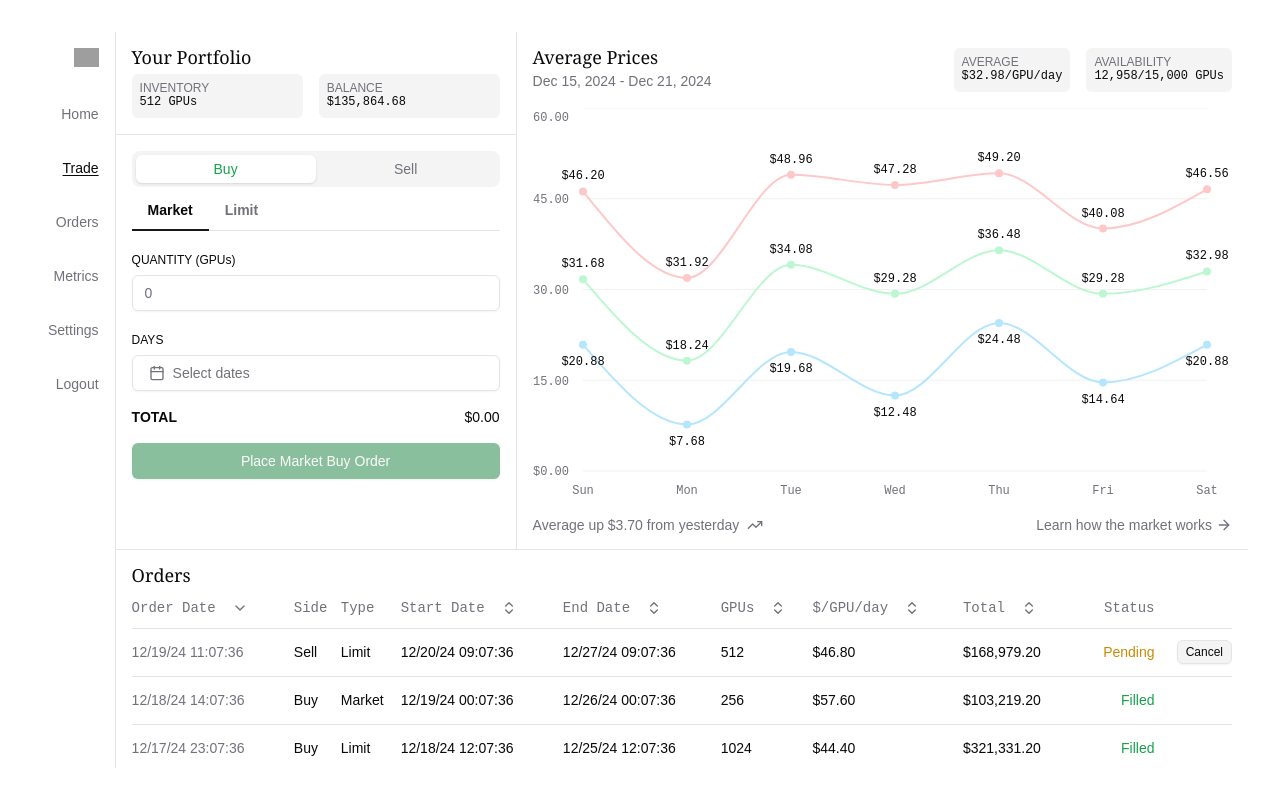
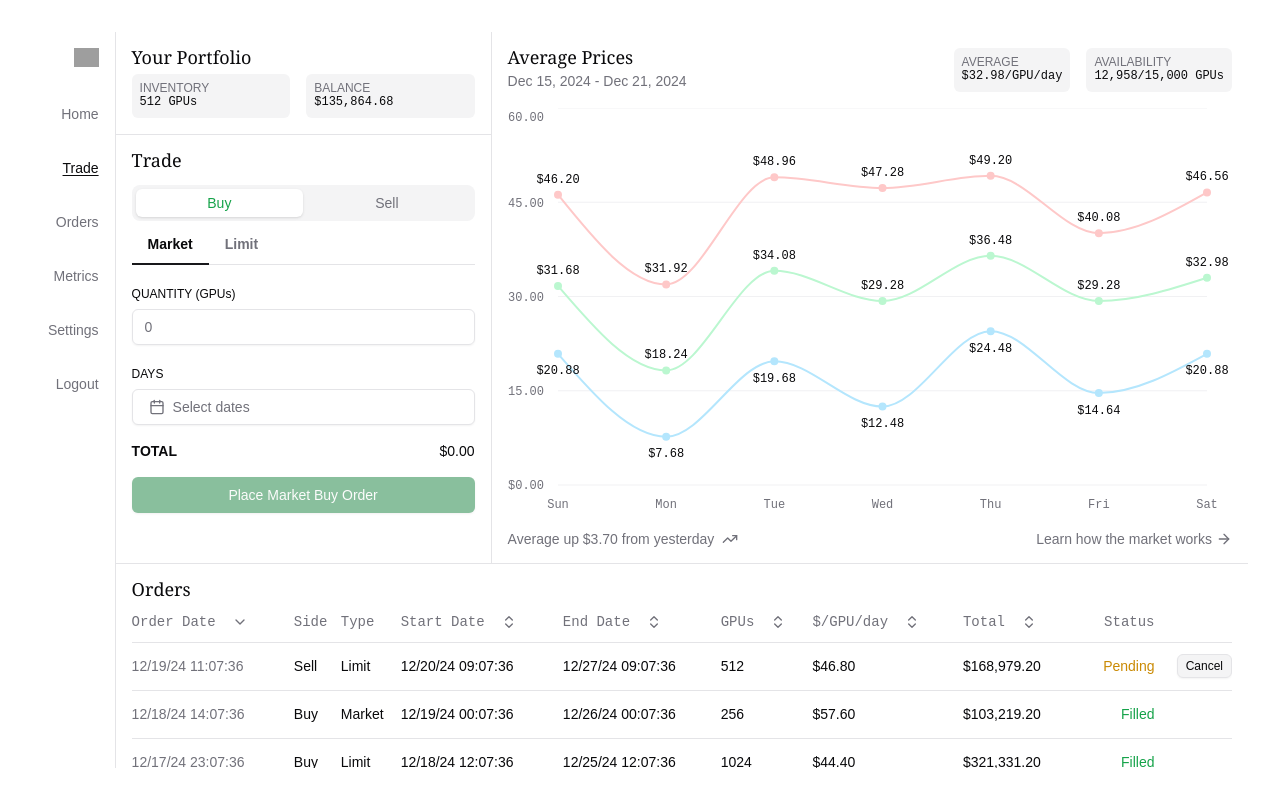
Before and after one commit to darzyx/gpu-auction-house, a Next.js app: page / in a window 1280 px wide. Built offline with nearby package versions, Linux system fonts and the light colour scheme; grey boxes are pictures that could not be loaded.

Commit message:
Add header to trade section, make section less wide

```diff
--- a/src/app/page.tsx
+++ b/src/app/page.tsx
@@ -15,7 +15,7 @@ export default function Home() {
             </div>
             <Separator orientation="vertical" />
             <div className="grid grid-rows-[auto_auto_1fr] h-full">
-                <div className="w-full grid grid-cols-[400px_auto_3fr]">
+                <div className="w-full grid grid-cols-[375px_auto_3fr]">
                     <div>
                         <div className="p-4">
                             <AvailableToTrade />
--- a/src/components/trade/index.tsx
+++ b/src/components/trade/index.tsx
@@ -99,7 +99,8 @@ export default function Trade() {
     const [orderType, setOrderType] = useState<OrderType>("market");
 
     return (
-        <div className="space-y-1">
+        <div className="space-y-4">
+            <h2 className="text-lg font-georgia leading-none">Trade</h2>
             <Tabs value={tradeType} onValueChange={(value) => setTradeType(value as TradeType)}>
                 <TabsList className="grid w-full grid-cols-2">
                     <TabsTrigger value="buy">
```
